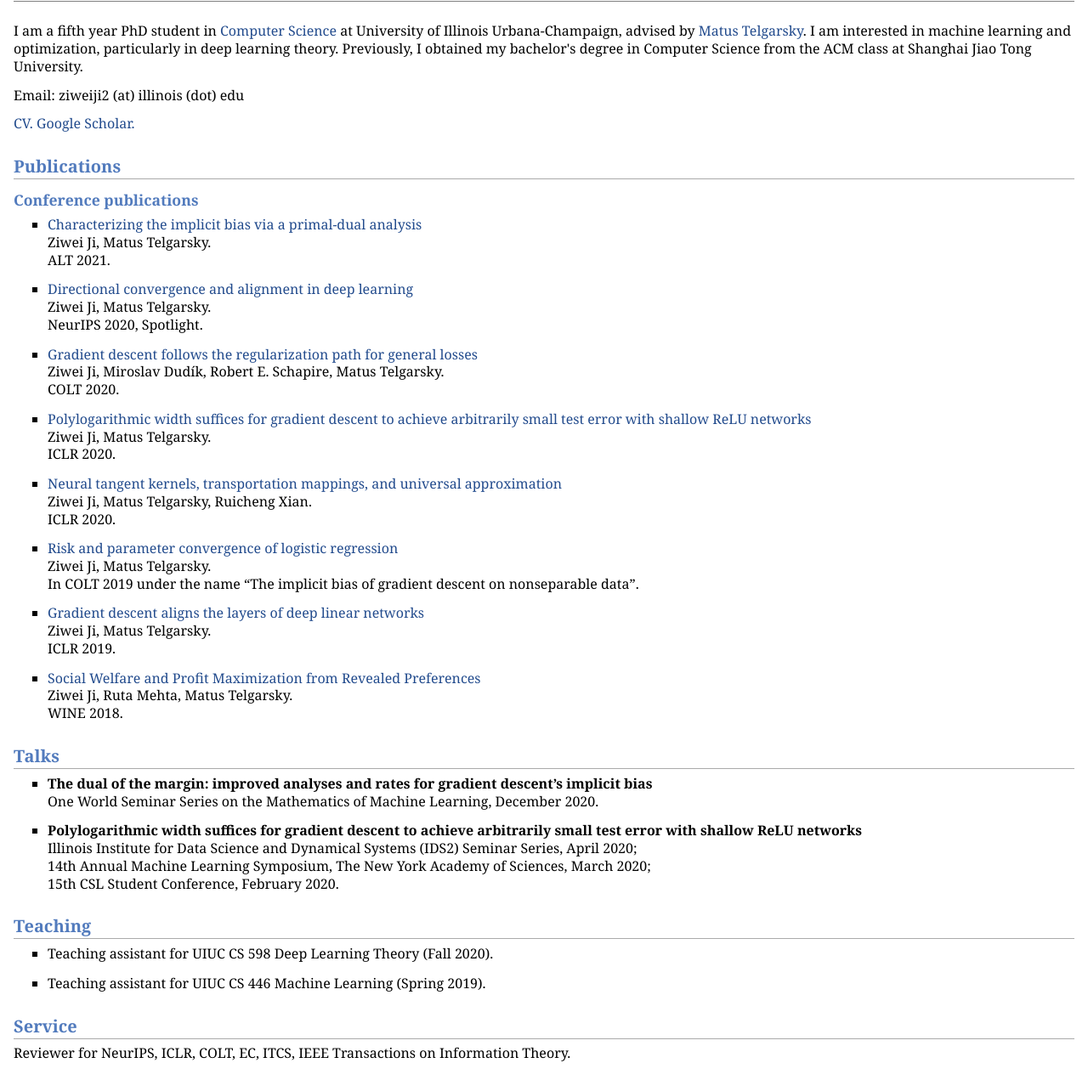
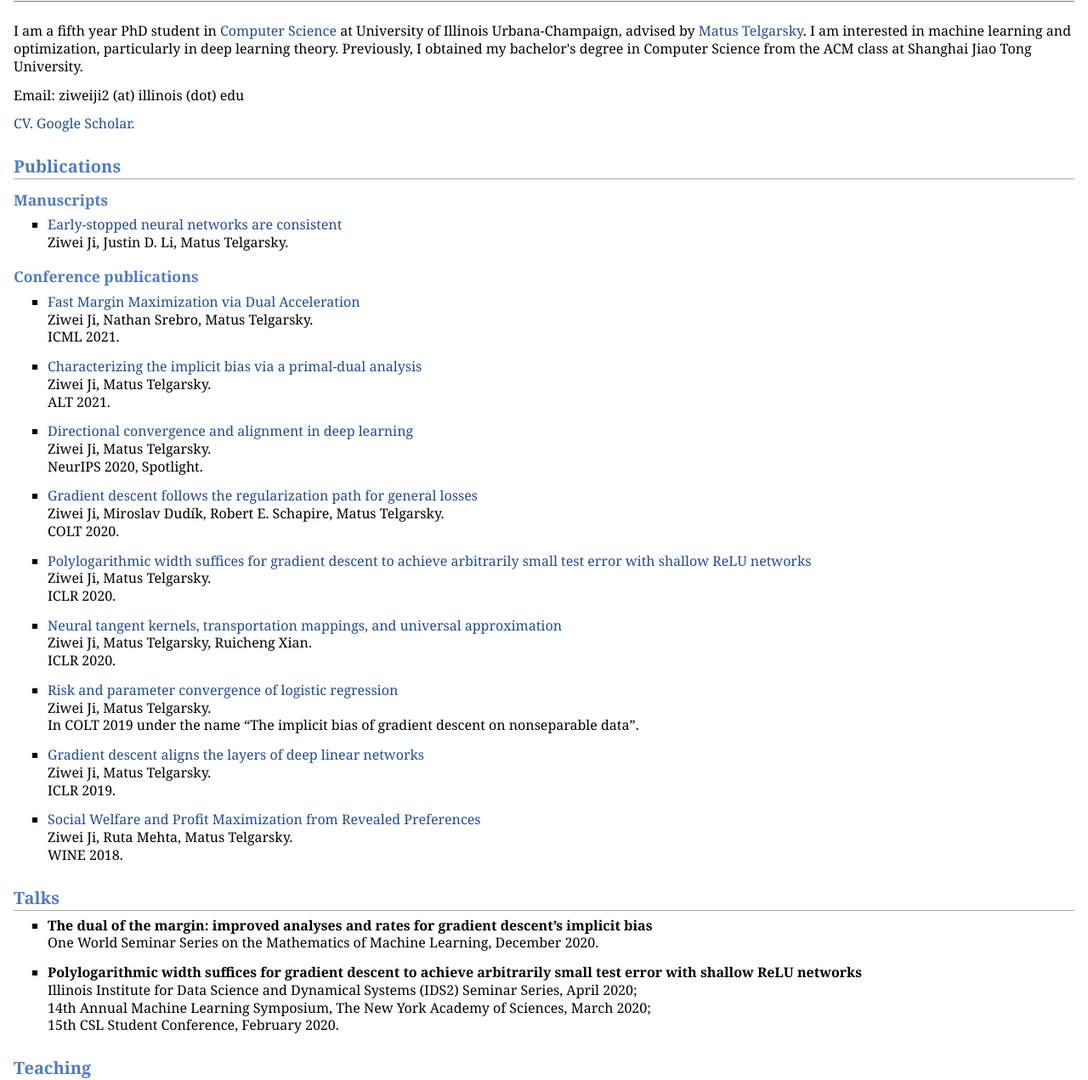
Before and after one commit to jiziwei/jiziwei.github.io, a plain HTML site: page index.html in a window 1280 px wide. Shown: the part 46-1317 px from the top of the page at 85% size. Drawn offline with nearby package versions, Linux system fonts and the light colour scheme; some packages are replaced by stand-ins of ours.

Commit message:
july 2021 update

```diff
--- a/index.html
+++ b/index.html
@@ -36,7 +36,21 @@ class at Shanghai Jiao Tong University.
 <a href="proposal.pdf" target=&ldquo;blank&rdquo;></a>
 </p>
 <h2>Publications</h2>
+<h3>Manuscripts</h3>
+<ul>
+<li><p><a href="https://arxiv.org/abs/2106.05932" target=&ldquo;blank&rdquo;>Early-stopped neural networks are consistent</a> <br />
+Ziwei Ji, Justin D. Li, Matus Telgarsky.
+</p>
+</li>
+</ul>
 <h3>Conference publications</h3>
+<ul>
+<li><p><a href="https://arxiv.org/abs/2107.00595" target=&ldquo;blank&rdquo;>Fast Margin Maximization via Dual Acceleration</a> <br />
+Ziwei Ji, Nathan Srebro, Matus Telgarsky. <br />
+ICML 2021.
+</p>
+</li>
+</ul>
 <ul>
 <li><p><a href="https://arxiv.org/abs/1906.04540" target=&ldquo;blank&rdquo;>Characterizing the implicit bias via a primal-dual analysis</a> <br />
 Ziwei Ji, Matus Telgarsky. <br />
@@ -120,11 +134,11 @@ Illinois Institute for Data Science and Dynamical Systems (IDS2) Seminar Series,
 </li>
 </ul>
 <h2>Service</h2>
-<p>Reviewer for NeurIPS, ICLR, COLT, EC, ITCS, IEEE Transactions on Information Theory.
+<p>Reviewer for NeurIPS, ICLR, COLT, ICML, EC, ITCS, IEEE Transactions on Information Theory.
 </p>
 <div id="footer">
 <div id="footer-text">
-Page generated 2020-12-31 16:29:01 CST, by <a href="https://github.com/wsshin/jemdoc_mathjax" target="blank">jemdoc+MathJax</a>.
+Page generated 2021-07-19 21:37:27 CDT, by <a href="https://github.com/wsshin/jemdoc_mathjax" target="blank">jemdoc+MathJax</a>.
 </div>
 </div>
 </div>
```
Also changed, not shown: 2 other files.
